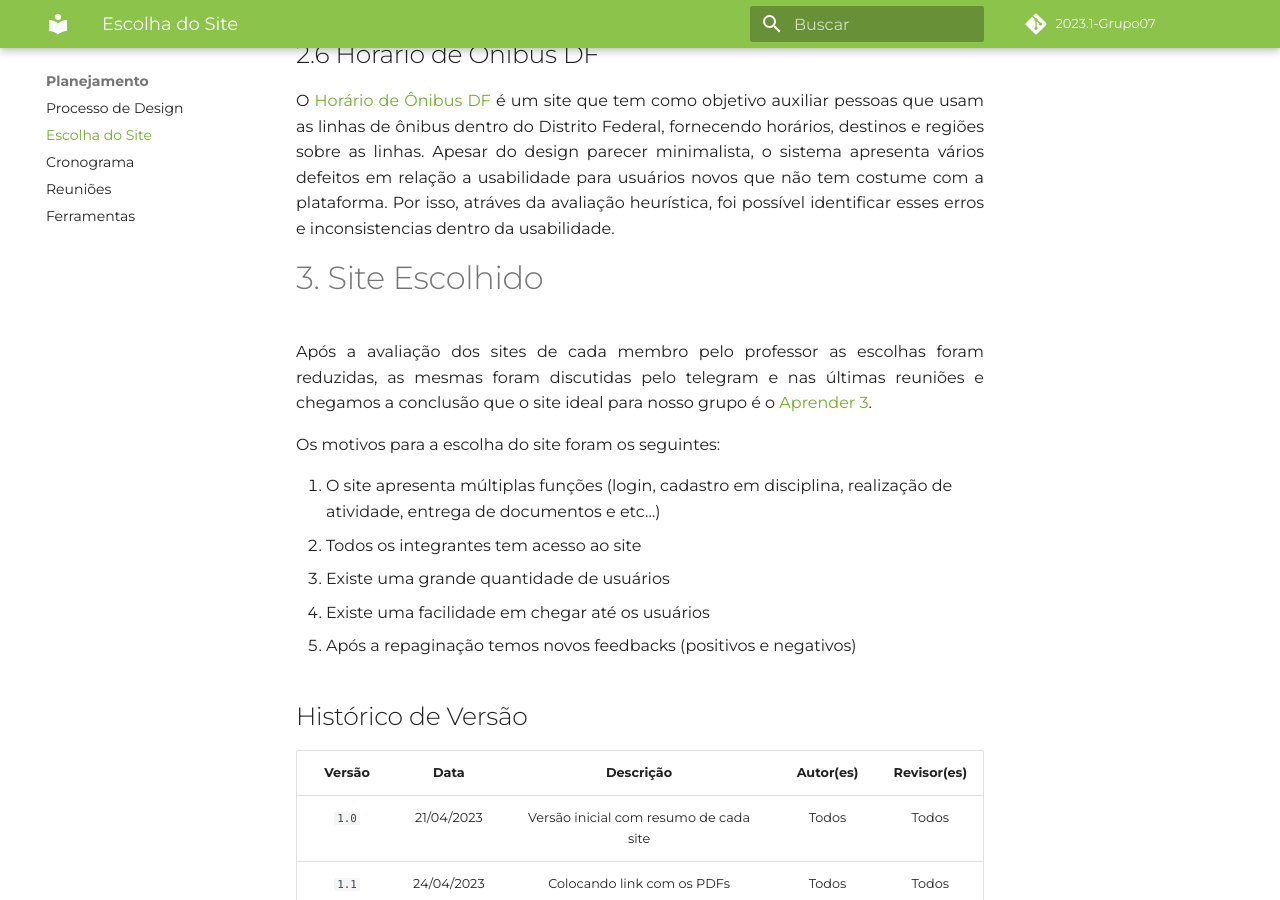
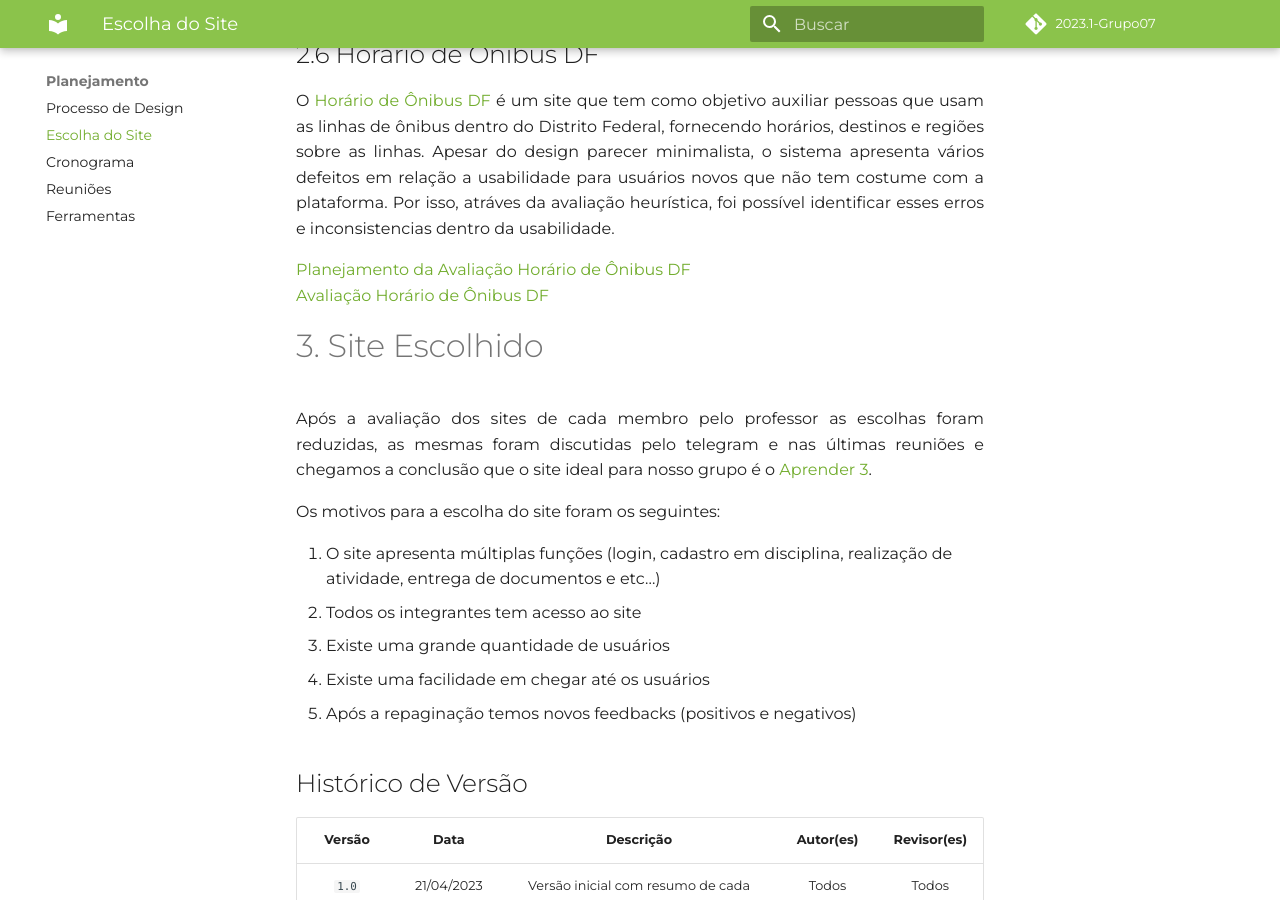
Before and after one commit to Interacao-Humano-Computador/2023.1-Agiel, an MkDocs documentation site: the page built from docs/planejamento/escolha_do_site.md, in a window 1280 px wide and 900 px high, scrolled down 2845 px. Built offline with MkDocs 1.6.1 and Material for MkDocs 9.7.7, drawn with Linux system fonts in a browser that asks for light colours; some web fonts are replaced; comment, search, counter and statistics services are not loaded.

Commit message:
add docs avalicao e planeja

```diff
--- a/docs/planejamento/escolha_do_site.md
+++ b/docs/planejamento/escolha_do_site.md
@@ -69,6 +69,9 @@ e a sua plataforma de hardware e software.
 O <a href="https://horariodeonibusdf.com.br/">Horário de Ônibus DF</a> é um site que tem como objetivo auxiliar pessoas que usam as linhas de ônibus dentro do Distrito Federal, fornecendo horários, destinos e regiões sobre as linhas. Apesar do design parecer minimalista, o sistema apresenta vários defeitos em relação a usabilidade para usuários novos que não tem costume com a plataforma. Por isso, atráves da avaliação heurística, foi possível identificar esses erros e inconsistencias dentro da usabilidade.
 </p>
 
+<a href="https://github.com/Interacao-Humano-Computador/2023.1-Grupo07/blob/main/docs/assets/sites/AvaliacaoIndividualPlanejAvaliçãoBrunoHenriqueMoreiraCardoso.pdf">Planejamento da Avaliação Horário de Ônibus DF</a><br>
+<a href="https://github.com/Interacao-Humano-Computador/2023.1-Grupo07/blob/main/docs/assets/sites/PlojetoParteIndividualMetodoeAvaliçãoBrunoHenriqueMoreiraCardoso.pdf">Avaliação Horário de Ônibus DF</a>
+
 # 3. Site Escolhido
 <p align="justify">Após a avaliação dos sites de cada membro pelo professor as escolhas foram reduzidas, as mesmas foram discutidas pelo telegram e nas últimas reuniões e chegamos a conclusão que o site ideal para nosso grupo é o <a href="https://aprender3.unb.br/">Aprender 3</a>.</p>
 <p align="justify">Os motivos para a escolha do site foram os seguintes:</p>
@@ -81,7 +84,7 @@ O <a href="https://horariodeonibusdf.com.br/">Horário de Ônibus DF</a> é um s
 
 ## Histórico de Versão
 
-|   Versão   | Data  |                      Descrição                      |    Autor(es)     |  Revisor(es)  |
-| :--------: | :---: | :-------------------------------------------------: | :--------------: | :-----------: |
-| `1.0` | 21/04/2023 | Versão inicial com resumo de cada site  | Todos | Todos |
-| `1.1` | 24/04/2023 | Colocando link com os PDFs  | Todos | Todos |
+| Versão |    Data    |               Descrição                | Autor(es) | Revisor(es) |
+|:------:|:----------:|:--------------------------------------:|:---------:|:-----------:|
+| `1.0`  | 21/04/2023 | Versão inicial com resumo de cada site |   Todos   |    Todos    |
+| `1.1`  | 24/04/2023 |       Colocando link com os PDFs       |   Todos   |    Todos    |
```
Also changed, not shown: 2 other files.
